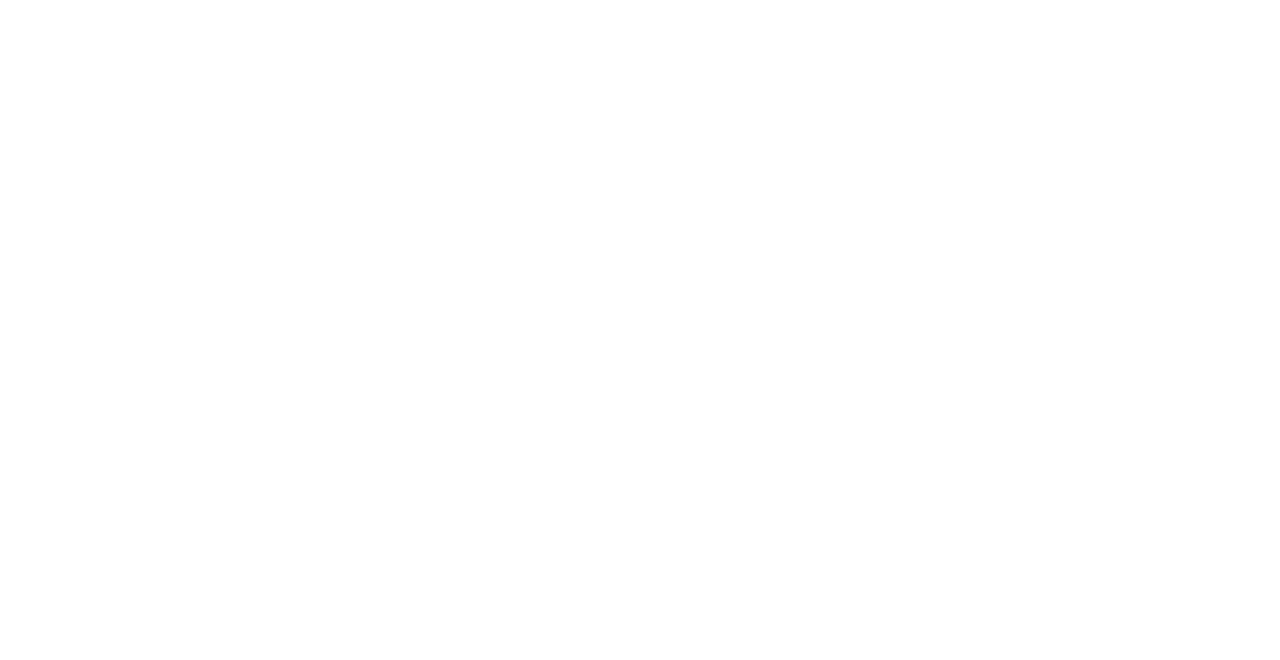
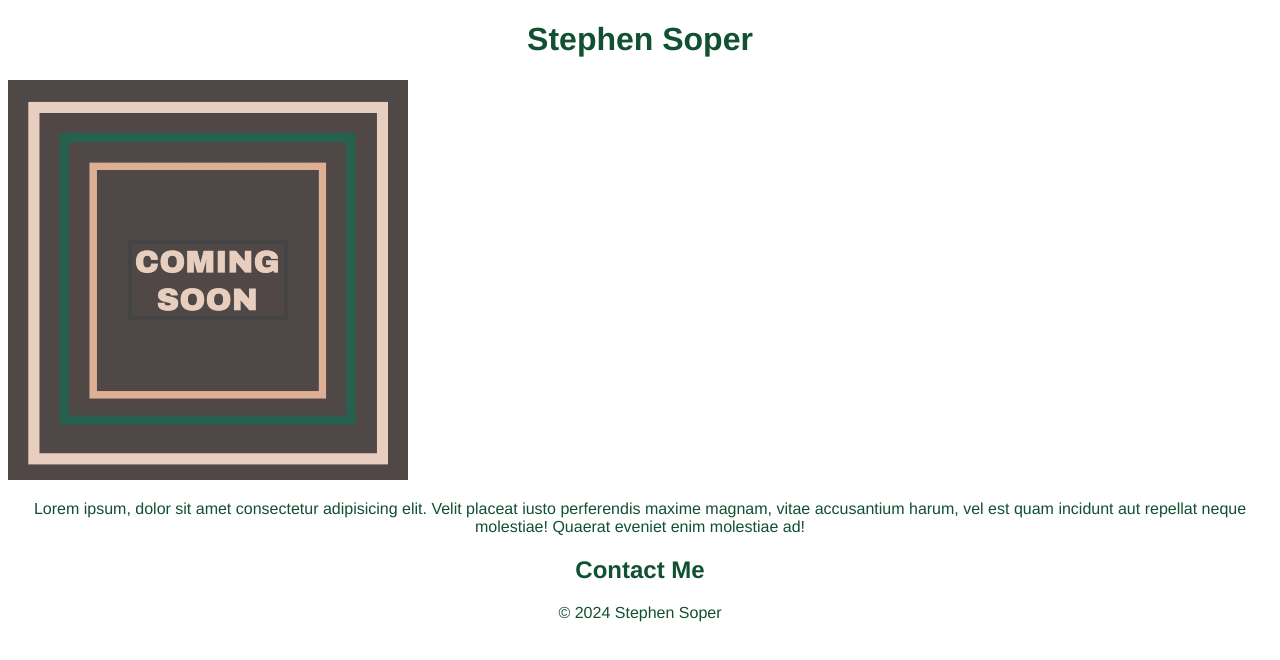
Before and after one commit to Stephen-exe/week1-mini-project, a plain HTML site: page index.html in a window 1280 px wide. Drawn offline with Linux system fonts and the light colour scheme.

Commit message:
updates to html & css

```diff
--- a/assets/style.css
+++ b/assets/style.css
@@ -0,0 +1,26 @@
+* {
+  color: rgb(17, 80, 49);
+}
+
+h1 {
+  text-align: center;
+  color: rgb(17, 80, 49);
+  font-family: 'Franklin Gothic Medium', 'Arial Narrow', Arial, sans-serif;
+}
+
+h2 {
+  text-align: center;
+  color: rgb(17, 80, 49);
+  font-family: 'Franklin Gothic Medium', 'Arial Narrow', Arial, sans-serif;
+}
+
+
+p {
+  text-align: center;
+  font-family: 'Franklin Gothic Medium', 'Arial Narrow', Arial, sans-serif;
+}
+
+footer {
+  text-align: center;
+  font-family: 'Franklin Gothic Medium', 'Arial Narrow', Arial, sans-serif;
+}
--- a/index.html
+++ b/index.html
@@ -4,10 +4,26 @@
 <head>
   <meta charset="UTF-8">
   <meta name="viewport" content="width=device-width, initial-scale=1.0">
-  <title>My New Website</title>
+  <link rel="stylesheet" type="text/css" href="assets/style.css">
+  <title>Stephen Soper</title>
 </head>
 
 <body>
+  <header>
+    <h1>Stephen Soper</h1>
+  </header>
+  <section>
+    <img id="comingsoon" src="assets/image-1.png" alt="coming soon">
+    <p>Lorem ipsum, dolor sit amet consectetur adipisicing elit. Velit placeat iusto perferendis maxime magnam, vitae
+      accusantium harum, vel est quam incidunt aut repellat neque molestiae! Quaerat eveniet enim molestiae ad!</p>
+  </section>
+
+  <section>
+    <h2>Contact Me</h2>
+  </section>
+  <footer>
+    &copy; 2024 Stephen Soper
+  </footer>
 
 </body>
 
```
